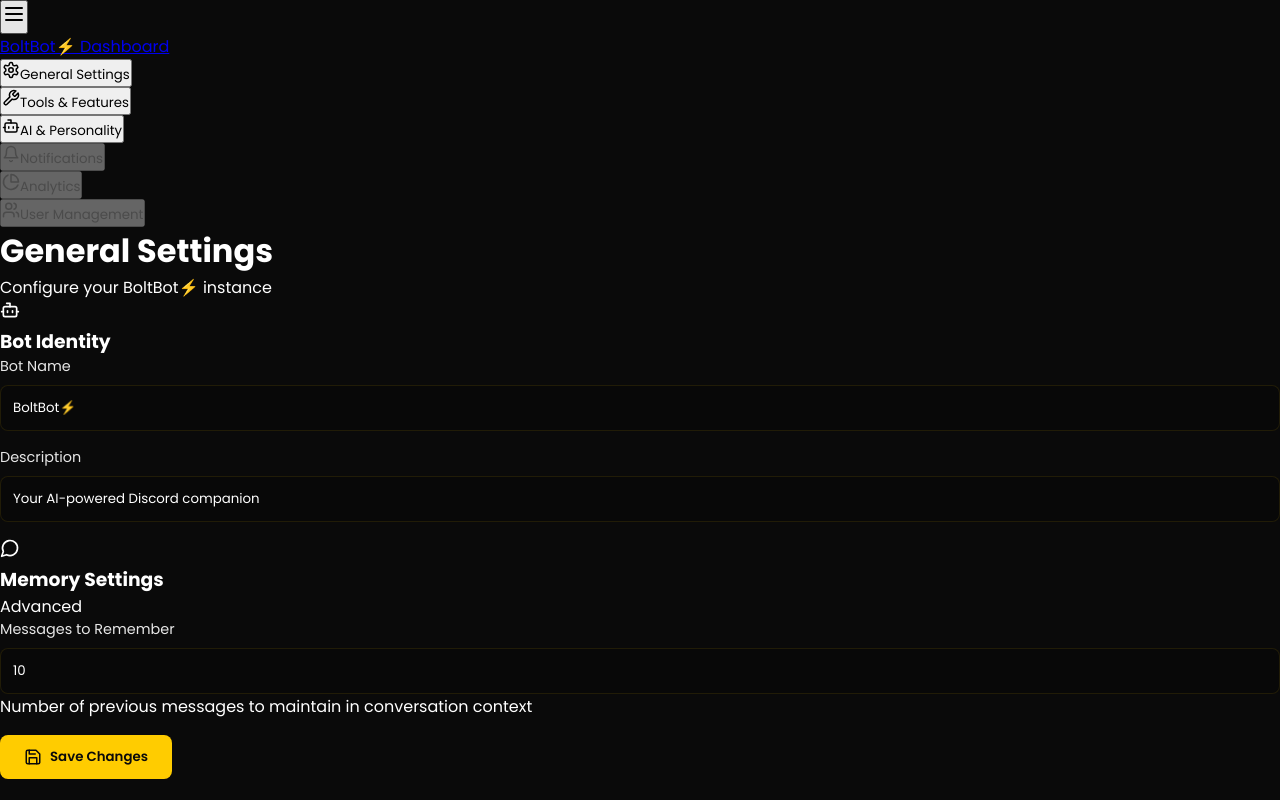
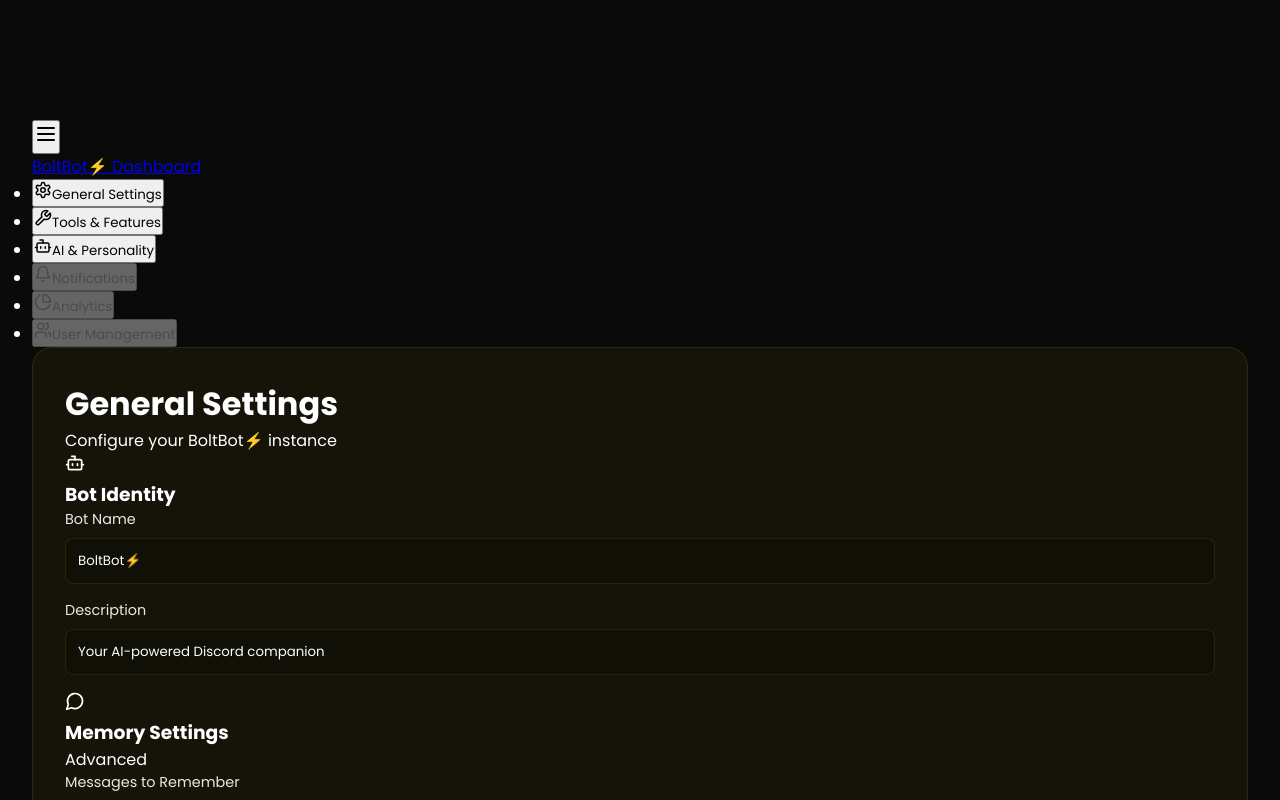
Before and after one commit to LucasCzechia/boltbot, a Next.js app: page /dashboard in a window 1280 px wide. Shown: the top 800 px of the page. Built offline with nearby package versions, Linux system fonts and the light colour scheme.

Commit message:
Update DashboardLayout.js

```diff
--- a/components/dashboard/DashboardLayout.js
+++ b/components/dashboard/DashboardLayout.js
@@ -7,7 +7,7 @@ export default function DashboardLayout({ children, navigationItems, activeTab,
   const [isSidebarOpen, setIsSidebarOpen] = useState(false);
 
   return (
-    <div className="min-h-screen bg-dark">
+    <div className="dashboard-page">
       {/* Mobile menu button */}
       <button
         className="md:hidden fixed top-4 right-4 z-50 p-2 rounded-lg bg-gray-800 text-primary"
@@ -52,7 +52,7 @@ export default function DashboardLayout({ children, navigationItems, activeTab,
 
       {/* Main content */}
       <main className={`
-        flex-1 p-6 md:ml-64 transition-all duration-300
+        dashboard-content transition-all duration-300
         ${isSidebarOpen ? 'ml-64' : 'ml-0'}
       `}>
         {children}
@@ -67,4 +67,4 @@ export default function DashboardLayout({ children, navigationItems, activeTab,
       )}
     </div>
   );
-        }
+}
```
